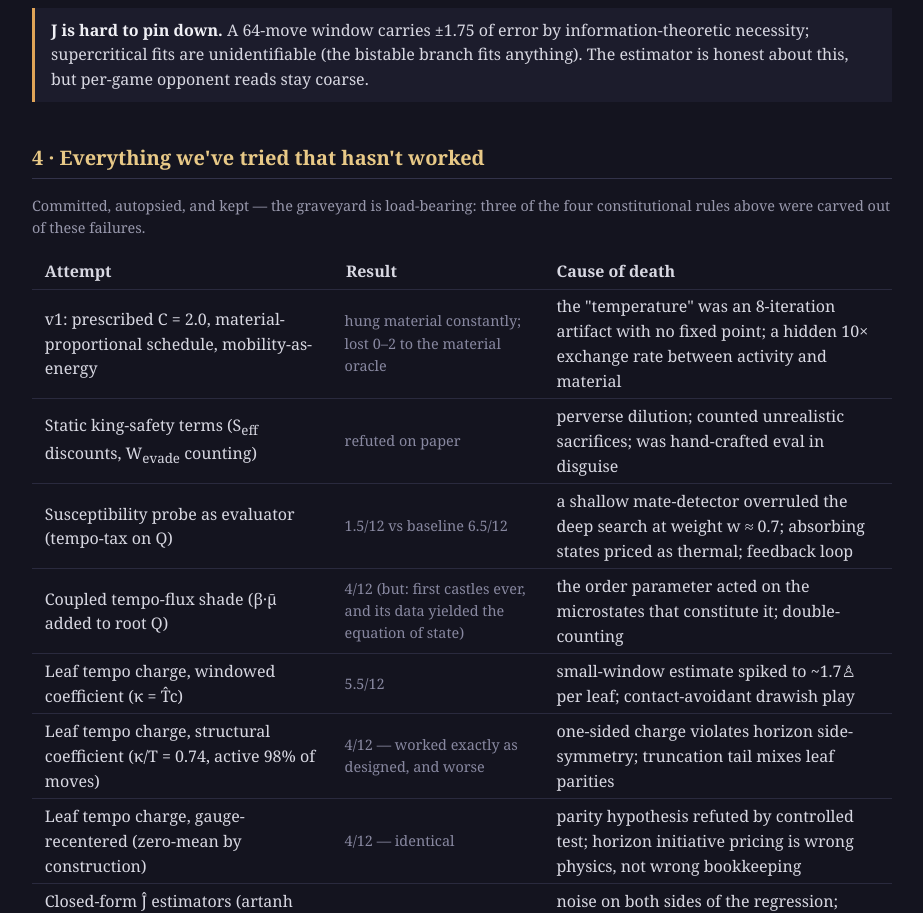
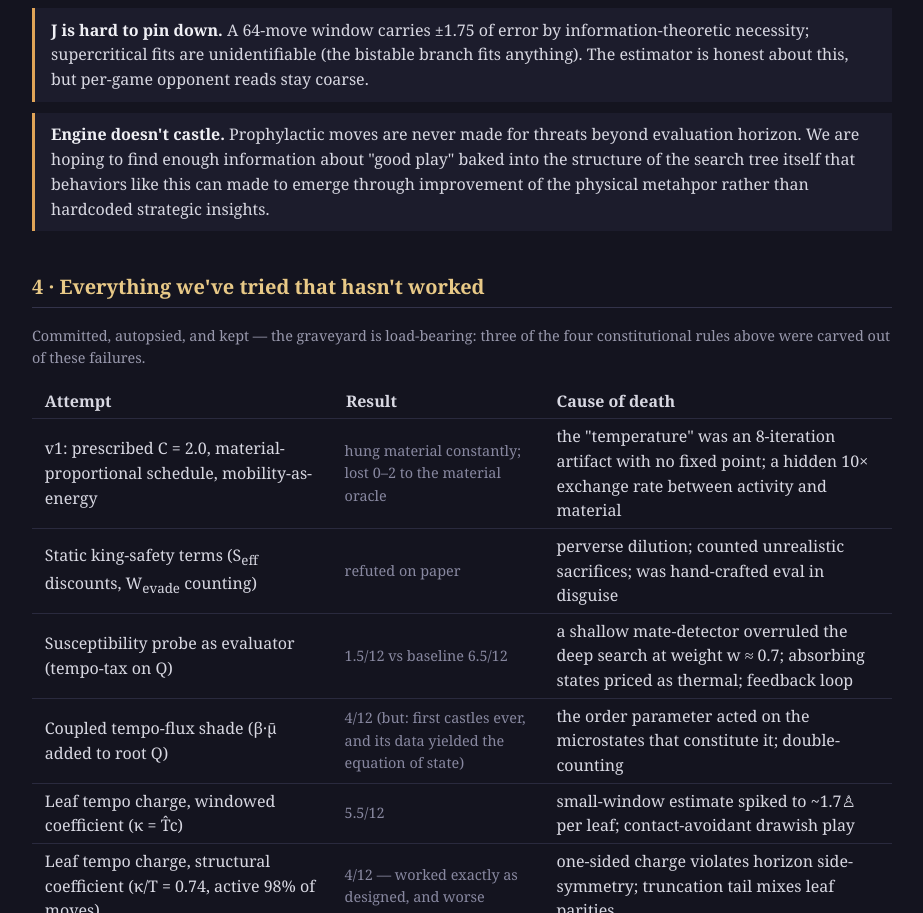
Before and after one commit to pope-punk/fablethermochess, a plain HTML site: page docs/project_status.html in a window 1280 px wide. Shown: the part 2191-3104 px from the top of the page, without its empty margins (178-1101 px from the left). Drawn offline with Linux system fonts and the light colour scheme.

Commit message:
Update project status documentation with new insights

```diff
--- a/docs/project_status.html
+++ b/docs/project_status.html
@@ -104,6 +104,10 @@ d2–d4 in middlegames where alpha-beta reaches d8+.</div>
 <div class="item prob"><b class="k">J is hard to pin down.</b> A 64-move window carries ±1.75 of error by
 information-theoretic necessity; supercritical fits are unidentifiable (the bistable branch fits anything).
 The estimator is honest about this, but per-game opponent reads stay coarse.</div>
+<div class="item prob"><b class="k">Engine doesn't castle.</b> Prophylactic moves are never made for threats beyond
+evaluation horizon. We are hoping to find enough information about "good play" baked into the structure of the search tree
+itself that behaviors like this can made to emerge through improvement of the physical metahpor rather than hardcoded
+strategic insights.</div>
 
 <h2>4 · Everything we've tried that hasn't worked</h2>
 <p class="small">Committed, autopsied, and kept — the graveyard is load-bearing: three of the four constitutional
```
